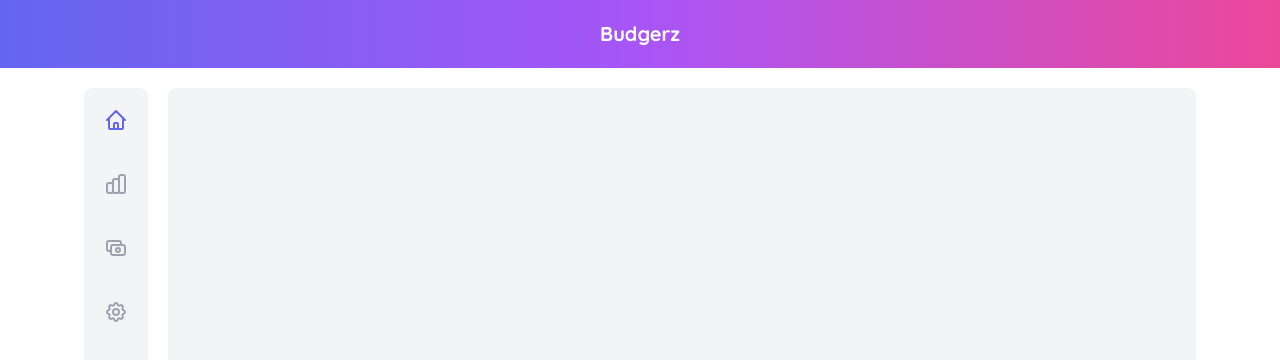
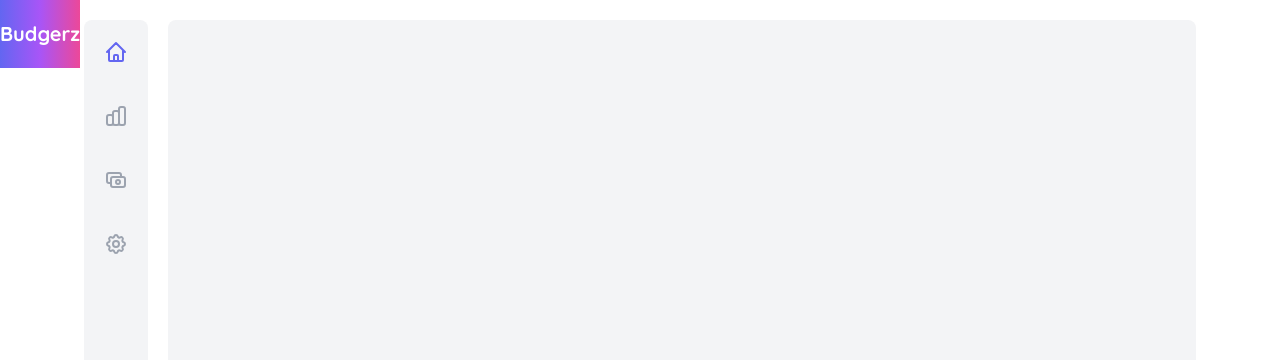
Before and after one commit to Rgerard96/Finance-Manager---Budgerz, a Next.js app: page / in a window 1280 px wide. Shown: the top 360 px of the page. Built offline with nearby package versions, Linux system fonts and the light colour scheme.

Commit message:
adjust manifest file

```diff
--- a/components/Header.js
+++ b/components/Header.js
@@ -4,7 +4,7 @@
 
 export default function Header() {
   return (
-    <div className='text-center bg-gradient-to-r from-indigo-500 via-purple-500 to-pink-500 py-5 standalone:pt-0 text-white font-bold text-xl standalone:h-22'>
+    <div className='text-center fixed bg-gradient-to-r from-indigo-500 via-purple-500 to-pink-500 py-5 standalone:pt-0 text-white font-bold text-xl standalone:h-20'>
       Budgerz
     </div>
   );
```
